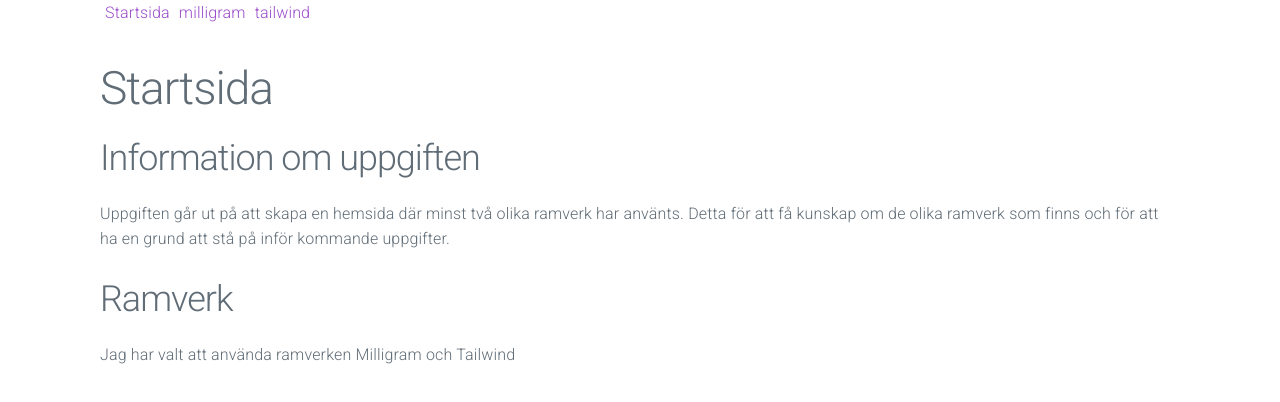
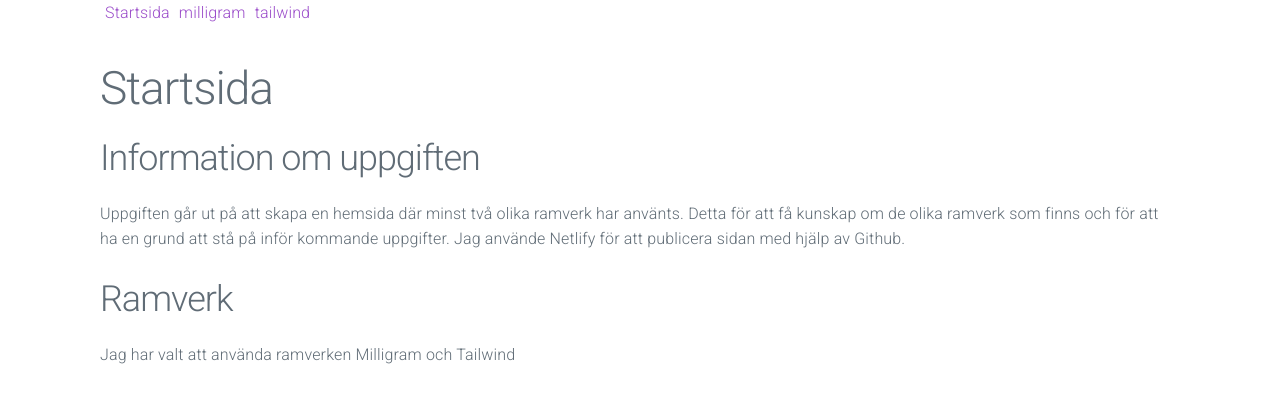
Before and after one commit to Rebexian87/moment1_DT193G, a website: page src/index.html in a window 1280 px wide. Drawn offline with nearby package versions, Linux system fonts and the light colour scheme.

Commit message:
updated paragraph

```diff
--- a/src/index.html
+++ b/src/index.html
@@ -24,6 +24,7 @@
     <section>
         <h2>Information om uppgiften</h2>
         <p>Uppgiften går ut på att skapa en hemsida där minst två olika ramverk har använts. Detta för att få kunskap om de olika ramverk som finns och för att ha en grund att stå på inför kommande uppgifter.
+            Jag använde Netlify för att publicera sidan med hjälp av Github.
         </p>
     </section>
     <section>
```
